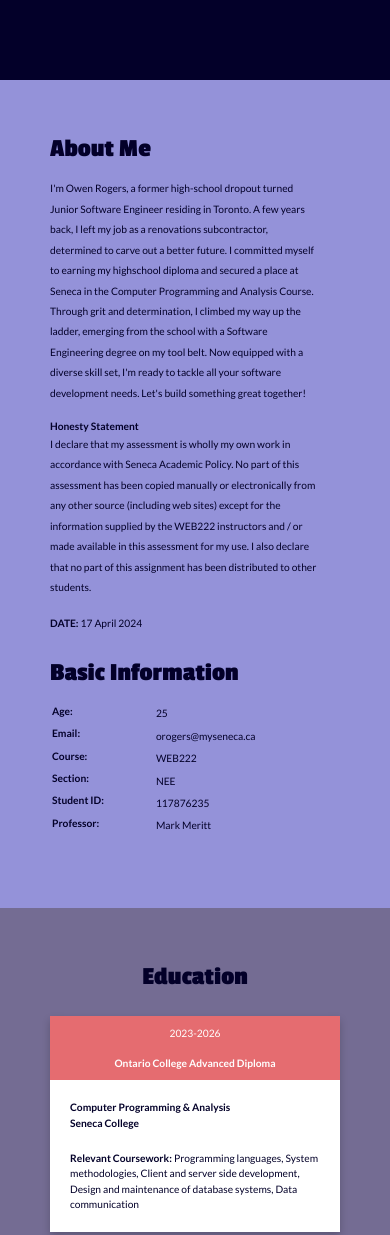
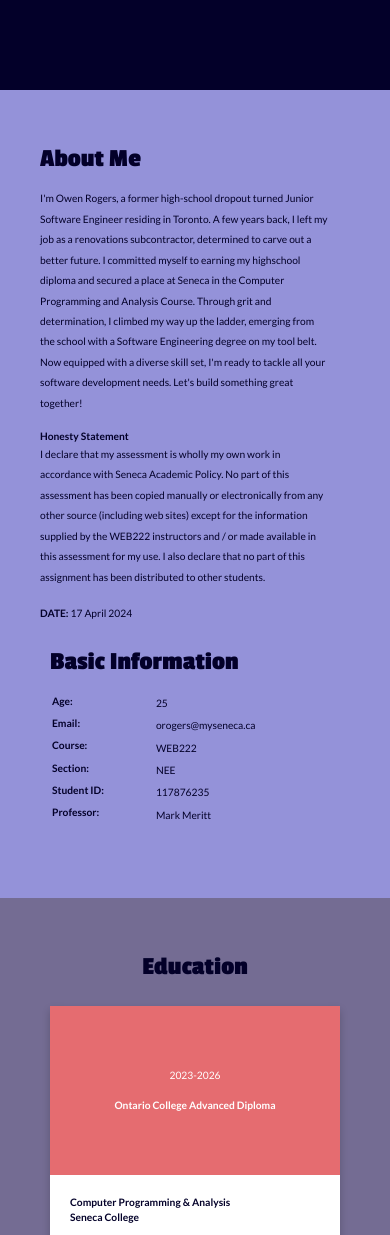
Before and after one commit to orogers998/orogers998.github.io, a plain HTML site: page index.html in a window 390 px wide. Shown: the part 600-1835 px from the top of the page. Drawn offline with Linux system fonts and the light colour scheme.

Commit message:
Adjusted media query for narrow screens

```diff
--- a/css/styles.css
+++ b/css/styles.css
@@ -277,11 +277,6 @@ body {
         font-size: 0.8rem;
     }
 
-
-    body {
-        font-size: 70%;
-    }
-
     .container {
         width: 100%;
         max-width: 1024px;
@@ -291,7 +286,7 @@ body {
     .button {
         background-color: var(--oxford-blue);
         border: 2px solid var(--tropical-indigo);
-        margin: 0 10px;
+        margin: 10px 10px 0 10px;
         padding: 10px 20px;
         text-align: center;
         font-size: 0.8rem;
@@ -302,8 +297,8 @@ body {
 
     #education-section .seneca-left {
         flex: 25%;
-        min-width: 12rem;
-        min-height: 5rem;
+        min-width: 40vh;
+        min-height: 20vh;
         display: flex;
         justify-content: center;
         flex-direction: column;
@@ -324,6 +319,6 @@ body {
     }
 
     #infographic-section .about-me {
-        max-width: 100%;
+        min-width: 100%;
     }
 }
```
